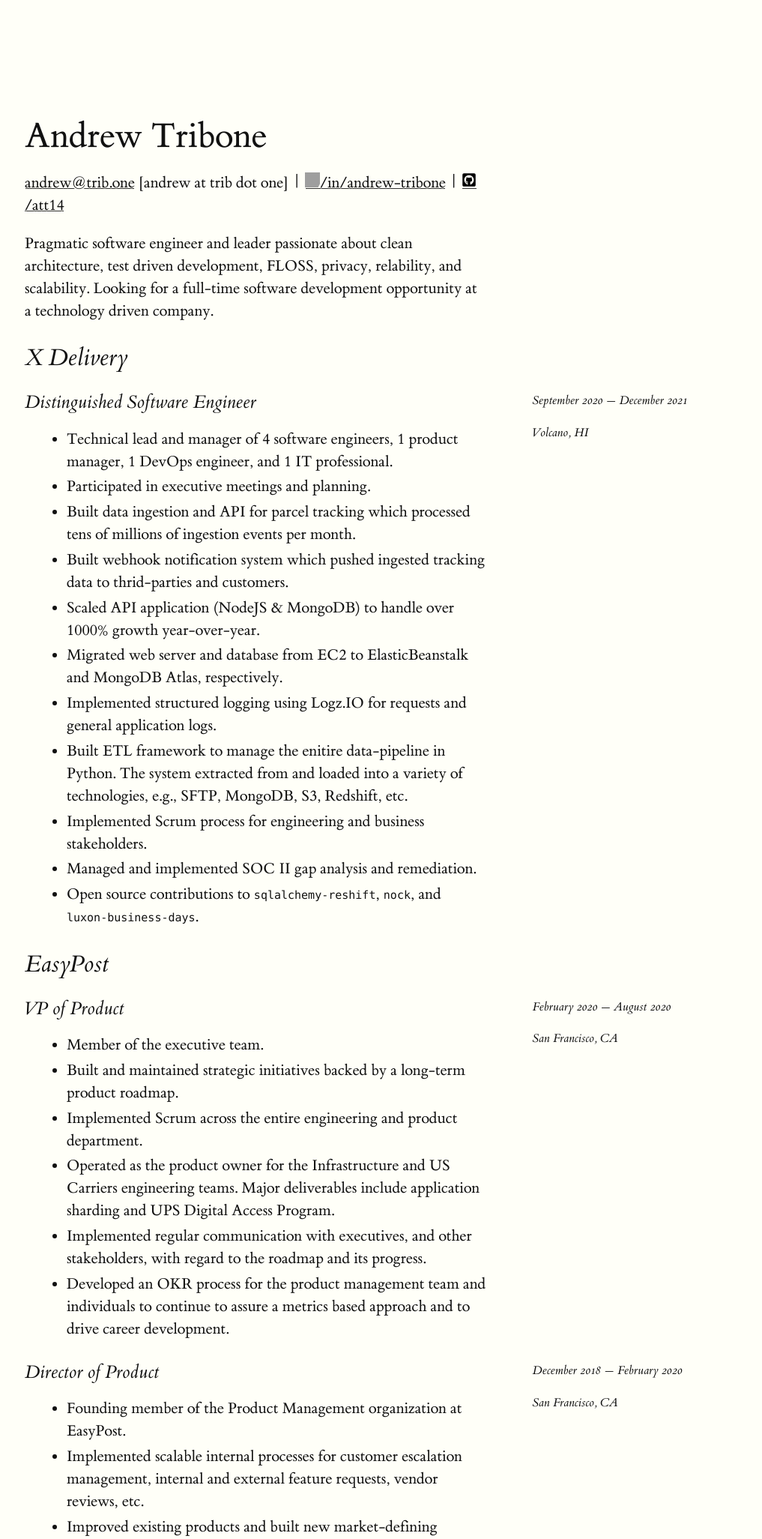
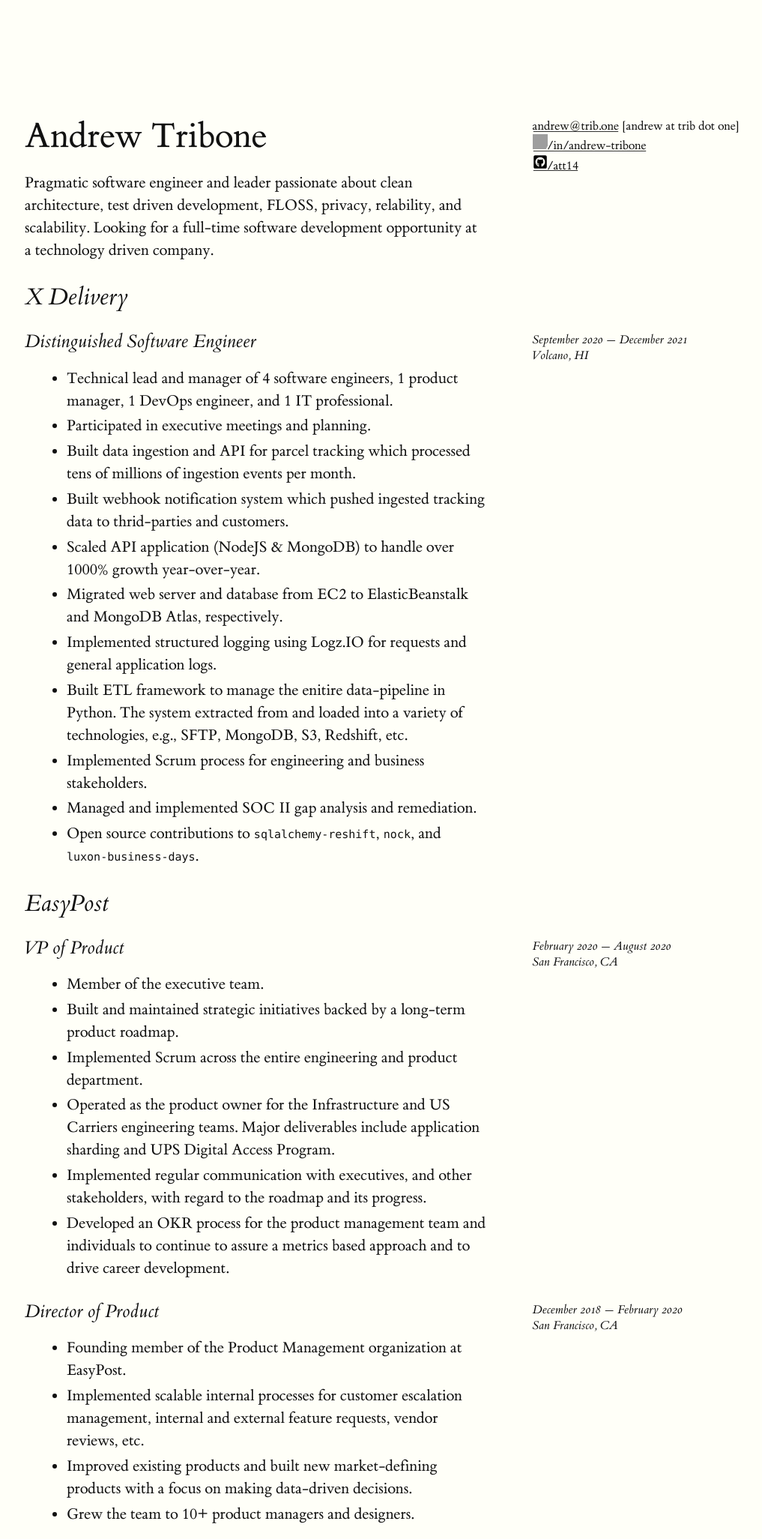
Before and after one commit to att14/trib.one, a Flask app: page /resume in a window 1280 px wide. Shown: the top 2053 px of the page at 75% size, without its empty margins (127-1144 px from the left). Run offline with Flask 2, Linux system fonts and the light colour scheme; grey boxes are pictures that could not be loaded.

Commit message:
update 2021-12-30

```diff
--- a/tribone/templates/resume.html
+++ b/tribone/templates/resume.html
@@ -15,16 +15,15 @@
 </head>
 <body>
 <article>
-<section id="andrew-tribone" class="level1">
-<h1>Andrew Tribone</h1>
-<p><a href="mailto:andrew@trib.one">andrew@trib.one</a> [andrew at trib dot one] | <a href="https://www.linkedin.com/in/andrew-tribone/"><img src="/static/img/linkedin-brands.svg" width=20px height=20px>/in/andrew-tribone</a> | <a href="https://github.com/att14"><img src="/static/img/github-square-brands.svg" width=20px height=20px>/att14</a></p>
+<section id="andrew-tribone-h1" class="level1">
+<h1>Andrew Tribone <span class="sidenote-wrapper"><label for="sn-0" class="margin-toggle">&#8853;</label><input type="checkbox" id="sn-0" class="margin-toggle"/><span class="marginnote"><a href="mailto:andrew@trib.one">andrew@trib.one</a> [andrew at trib dot one]<br><a href="https://www.linkedin.com/in/andrew-tribone/"><img src="/static/img/linkedin-brands.svg" width=20px height=20px>/in/andrew-tribone</a><br><a href="https://github.com/att14"><img src="/static/img/github-square-brands.svg" width=20px height=20px>/att14</a><br />
+<br />
+</span></span></h1>
 <p>Pragmatic software engineer and leader passionate about clean architecture, test driven development, FLOSS, privacy, relability, and scalability. Looking for a full-time software development opportunity at a technology driven company.</p>
 <section id="x-delivery" class="level2">
 <h2>X Delivery</h2>
-<section id="distinguished-software-engineer-x1-x1l" class="level3">
-<h3>Distinguished Software Engineer <span class="sidenote-wrapper"><label for="sn-0" class="margin-toggle">&#8853;</label><input type="checkbox" id="sn-0" class="margin-toggle"/><span class="marginnote">September 2020 — December 2021<br />
-<br />
-</span></span> <span class="sidenote-wrapper"><label for="sn-1" class="margin-toggle">&#8853;</label><input type="checkbox" id="sn-1" class="margin-toggle"/><span class="marginnote">Volcano, HI<br />
+<section id="distinguished-software-engineer-x1" class="level3">
+<h3>Distinguished Software Engineer <span class="sidenote-wrapper"><label for="sn-1" class="margin-toggle">&#8853;</label><input type="checkbox" id="sn-1" class="margin-toggle"/><span class="marginnote">September 2020 — December 2021<br>Volcano, HI<br />
 <br />
 </span></span></h3>
 <ul>
@@ -44,10 +43,8 @@
 </section>
 <section id="easypost" class="level2">
 <h2>EasyPost</h2>
-<section id="vp-of-product-e4-e4l" class="level3">
-<h3>VP of Product <span class="sidenote-wrapper"><label for="sn-2" class="margin-toggle">&#8853;</label><input type="checkbox" id="sn-2" class="margin-toggle"/><span class="marginnote">February 2020 — August 2020<br />
-<br />
-</span></span> <span class="sidenote-wrapper"><label for="sn-3" class="margin-toggle">&#8853;</label><input type="checkbox" id="sn-3" class="margin-toggle"/><span class="marginnote">San Francisco, CA<br />
+<section id="vp-of-product-e4" class="level3">
+<h3>VP of Product <span class="sidenote-wrapper"><label for="sn-2" class="margin-toggle">&#8853;</label><input type="checkbox" id="sn-2" class="margin-toggle"/><span class="marginnote">February 2020 — August 2020<br>San Francisco, CA<br />
 <br />
 </span></span></h3>
 <ul>
@@ -59,10 +56,8 @@
 <li>Developed an OKR process for the product management team and individuals to continue to assure a metrics based approach and to drive career development.</li>
 </ul>
 </section>
-<section id="director-of-product-e3-e3l" class="level3">
-<h3>Director of Product <span class="sidenote-wrapper"><label for="sn-4" class="margin-toggle">&#8853;</label><input type="checkbox" id="sn-4" class="margin-toggle"/><span class="marginnote">December 2018 — February 2020<br />
-<br />
-</span></span> <span class="sidenote-wrapper"><label for="sn-5" class="margin-toggle">&#8853;</label><input type="checkbox" id="sn-5" class="margin-toggle"/><span class="marginnote">San Francisco, CA<br />
+<section id="director-of-product-e3" class="level3">
+<h3>Director of Product <span class="sidenote-wrapper"><label for="sn-3" class="margin-toggle">&#8853;</label><input type="checkbox" id="sn-3" class="margin-toggle"/><span class="marginnote">December 2018 — February 2020<br>San Francisco, CA<br />
 <br />
 </span></span></h3>
 <ul>
@@ -72,10 +67,8 @@
 <li>Grew the team to 10+ product managers and designers.</li>
 </ul>
 </section>
-<section id="principal-software-engineer-e2-e2l" class="level3">
-<h3>Principal Software Engineer <span class="sidenote-wrapper"><label for="sn-6" class="margin-toggle">&#8853;</label><input type="checkbox" id="sn-6" class="margin-toggle"/><span class="marginnote">January 2018 — December 2018<br />
-<br />
-</span></span> <span class="sidenote-wrapper"><label for="sn-7" class="margin-toggle">&#8853;</label><input type="checkbox" id="sn-7" class="margin-toggle"/><span class="marginnote">San Francisco, CA<br />
+<section id="principal-software-engineer-e2" class="level3">
+<h3>Principal Software Engineer <span class="sidenote-wrapper"><label for="sn-4" class="margin-toggle">&#8853;</label><input type="checkbox" id="sn-4" class="margin-toggle"/><span class="marginnote">January 2018 — December 2018<br>San Francisco, CA<br />
 <br />
 </span></span></h3>
 <ul>
@@ -85,10 +78,8 @@
 <li>Hired and managed, directly or indirectly, several dozen engineers.</li>
 </ul>
 </section>
-<section id="senior-software-engineer-e1-e1l" class="level3">
-<h3>Senior Software Engineer <span class="sidenote-wrapper"><label for="sn-8" class="margin-toggle">&#8853;</label><input type="checkbox" id="sn-8" class="margin-toggle"/><span class="marginnote">February 2014 — January 2018<br />
-<br />
-</span></span> <span class="sidenote-wrapper"><label for="sn-9" class="margin-toggle">&#8853;</label><input type="checkbox" id="sn-9" class="margin-toggle"/><span class="marginnote">San Francisco, CA<br />
+<section id="senior-software-engineer-e1" class="level3">
+<h3>Senior Software Engineer <span class="sidenote-wrapper"><label for="sn-5" class="margin-toggle">&#8853;</label><input type="checkbox" id="sn-5" class="margin-toggle"/><span class="marginnote">February 2014 — January 2018<br>San Francisco, CA<br />
 <br />
 </span></span></h3>
 <ul>
@@ -102,10 +93,8 @@
 </section>
 <section id="yelp" class="level2">
 <h2>Yelp</h2>
-<section id="software-engineer-y1-y1l" class="level3">
-<h3>Software Engineer <span class="sidenote-wrapper"><label for="sn-10" class="margin-toggle">&#8853;</label><input type="checkbox" id="sn-10" class="margin-toggle"/><span class="marginnote">January 2012 — January 2014<br />
-<br />
-</span></span> <span class="sidenote-wrapper"><label for="sn-11" class="margin-toggle">&#8853;</label><input type="checkbox" id="sn-11" class="margin-toggle"/><span class="marginnote">San Francisco, CA<br />
+<section id="software-engineer-y1" class="level3">
+<h3>Software Engineer <span class="sidenote-wrapper"><label for="sn-6" class="margin-toggle">&#8853;</label><input type="checkbox" id="sn-6" class="margin-toggle"/><span class="marginnote">January 2012 — January 2014<br>San Francisco, CA<br />
 <br />
 </span></span></h3>
 <ul>
@@ -116,7 +105,7 @@
 <section id="university-of-pittsburgh" class="level2">
 <h2>University of Pittsburgh</h2>
 <section id="bs-computer-sciencep1" class="level3">
-<h3>BS, Computer Science<span class="sidenote-wrapper"><label for="sn-12" class="margin-toggle">&#8853;</label><input type="checkbox" id="sn-12" class="margin-toggle"/><span class="marginnote">September 2007 — December 2011<br />
+<h3>BS, Computer Science<span class="sidenote-wrapper"><label for="sn-7" class="margin-toggle">&#8853;</label><input type="checkbox" id="sn-7" class="margin-toggle"/><span class="marginnote">September 2007 — December 2011<br>Pittsburgh, PA<br />
 <br />
 </span></span></h3>
 </section>
```
Also changed, not shown: tribone/templates/markdown/resume-pdf.md (+1 -1 lines), tribone/templates/markdown/resume.md (+15 -22 lines), 1 other file.
